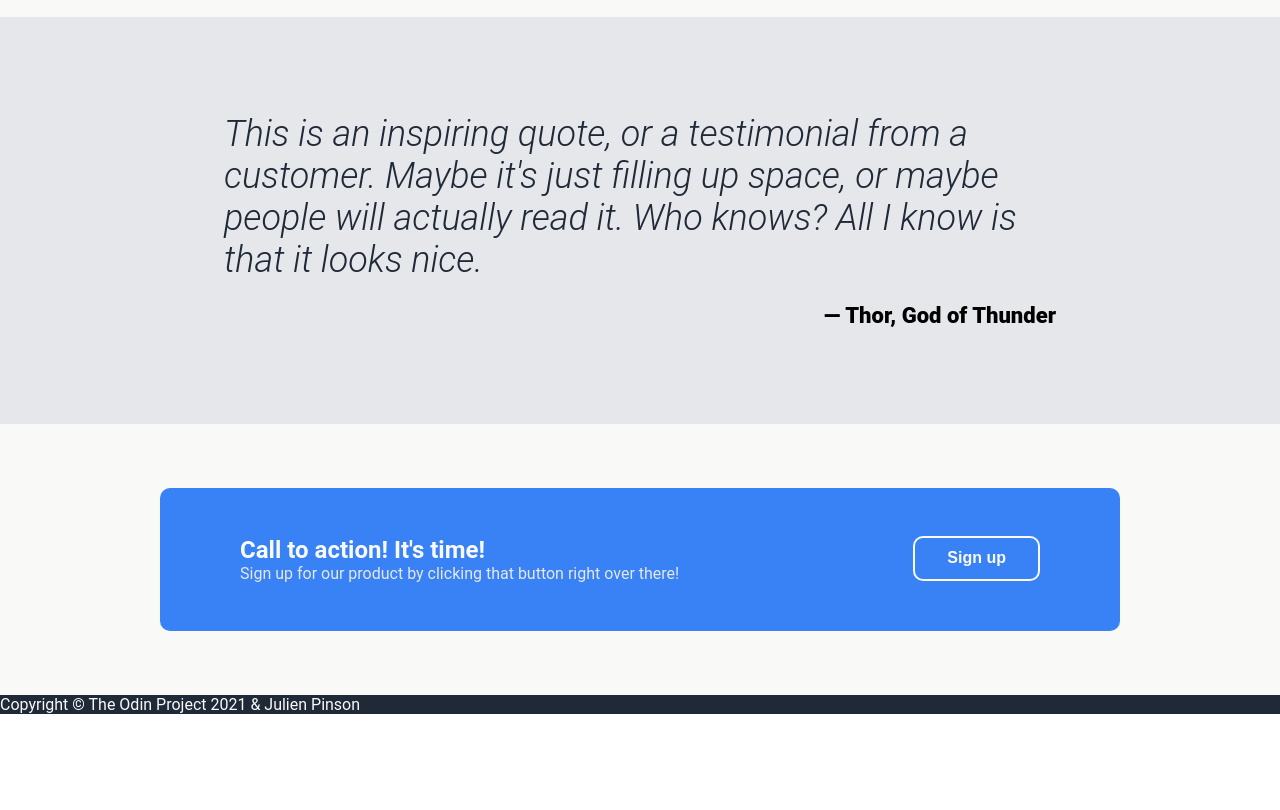
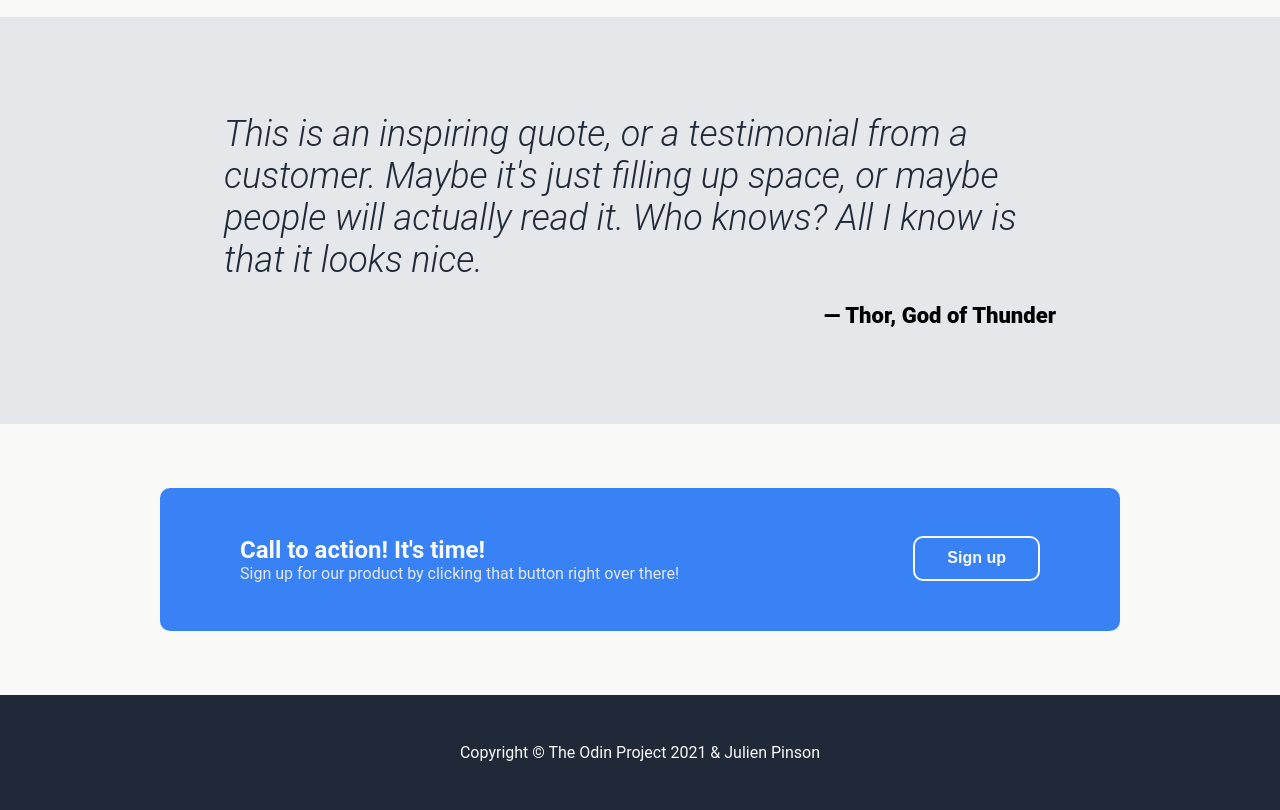
Before and after one commit to PinsonJulien/odin-landing-page, a plain HTML site: page index.html in a window 1280 px wide. Shown: the part 942-1752 px from the top of the page. Before the commit the page ends 1656 px from the top, so only its background shows below. Drawn offline with Linux system fonts and the light colour scheme.

Commit message:
footer styling

```diff
--- a/css/main.css
+++ b/css/main.css
@@ -227,6 +227,13 @@ footer {
 /* FOOTER */
 /**********/
 
+footer {
+  padding: 2em;
+}
+
+footer p {
+  text-align: center;
+}
 
 /**************/
 /* COMPONENTS */
--- a/index.html
+++ b/index.html
@@ -117,7 +117,9 @@
     </main>
 
     <footer>
-      Copyright © The Odin Project 2021 & Julien Pinson
+      <p>
+        Copyright © The Odin Project 2021 & Julien Pinson
+      </p>
     </footer>
 
   </body>
```
